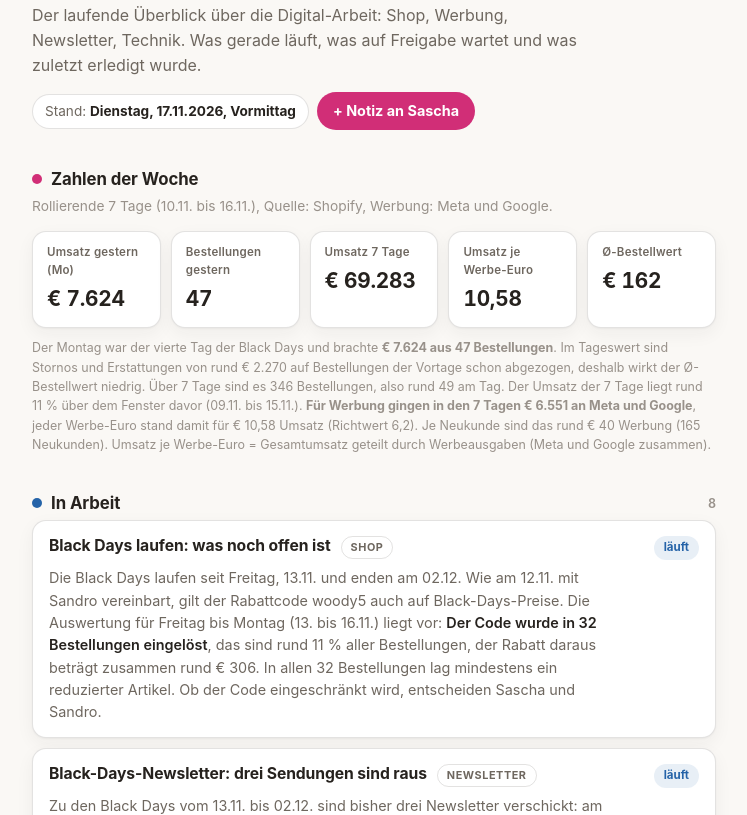
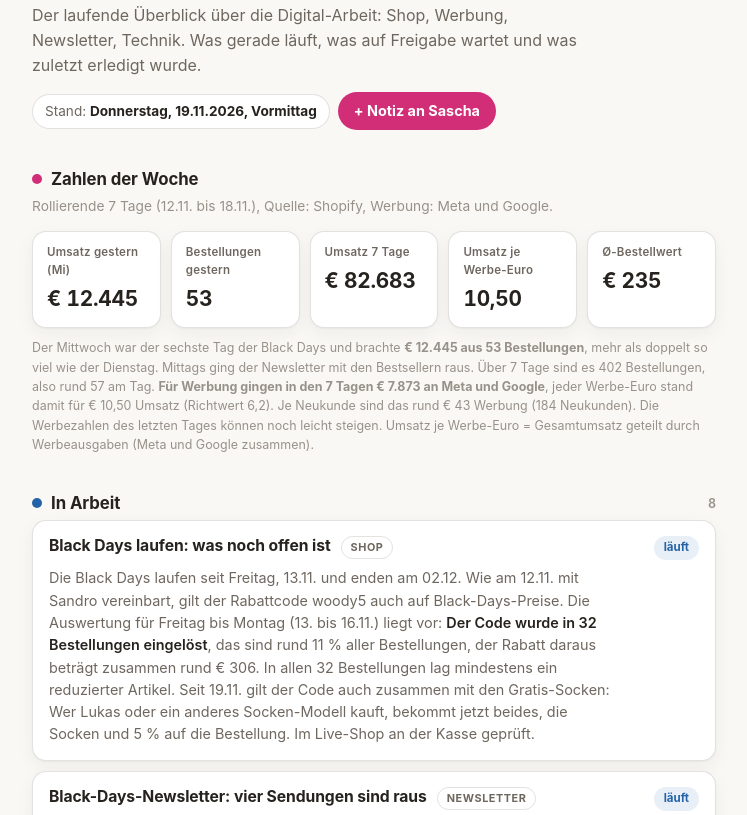
Before and after one commit to Sascha-Woody/board, a plain HTML site: page index.html in a window 1280 px wide. Shown: the part 106-921 px from the top of the page, without its empty margins (266-1013 px from the left). Drawn offline with Linux system fonts and the light colour scheme.

Commit message:
Board-Update 19.11.
Co-Authored-By: Claude Opus 5.5 <noreply@anthropic.com>

```diff
--- a/index.html
+++ b/index.html
@@ -108,20 +108,20 @@ footer{margin-top:44px;padding-top:16px;border-top:1px solid var(--line);font-si
   <div class="brand">woody® Onlineshop</div>
   <h1>Digital-Operations Board</h1>
   <p class="sub">Der laufende Überblick über die Digital-Arbeit: Shop, Werbung, Newsletter, Technik. Was gerade läuft, was auf Freigabe wartet und was zuletzt erledigt wurde.</p>
-  <div class="stand">Stand: <b>Dienstag, 17.11.2026, Vormittag</b></div><a class="notebtn" href="https://docs.google.com/forms/d/e/1FAIpQLSeDHQ6NF4WfarP_oKWyG6OaoQa1NYVLjihCkoyiTtQfTr0A9g/viewform" target="_blank" rel="noopener">+ Notiz an Sascha</a>
+  <div class="stand">Stand: <b>Donnerstag, 19.11.2026, Vormittag</b></div><a class="notebtn" href="https://docs.google.com/forms/d/e/1FAIpQLSeDHQ6NF4WfarP_oKWyG6OaoQa1NYVLjihCkoyiTtQfTr0A9g/viewform" target="_blank" rel="noopener">+ Notiz an Sascha</a>
 </header>
 
 <section aria-label="Kennzahlen">
   <h2><span class="dot" style="background:var(--accent)"></span>Zahlen der Woche</h2>
-  <p class="sectsub">Rollierende 7 Tage (10.11. bis 16.11.), Quelle: Shopify, Werbung: Meta und Google.</p>
+  <p class="sectsub">Rollierende 7 Tage (12.11. bis 18.11.), Quelle: Shopify, Werbung: Meta und Google.</p>
   <div class="kpis">
-    <div class="kpi"><span>Umsatz gestern (Mo)</span><b>€ 7.624</b></div>
-    <div class="kpi"><span>Bestellungen gestern</span><b>47</b></div>
-    <div class="kpi"><span>Umsatz 7 Tage</span><b>€ 69.283</b></div>
-    <div class="kpi"><span>Umsatz je Werbe-Euro</span><b>10,58</b></div>
-    <div class="kpi"><span>Ø-Bestellwert</span><b>€ 162</b></div>
+    <div class="kpi"><span>Umsatz gestern (Mi)</span><b>€ 12.445</b></div>
+    <div class="kpi"><span>Bestellungen gestern</span><b>53</b></div>
+    <div class="kpi"><span>Umsatz 7 Tage</span><b>€ 82.683</b></div>
+    <div class="kpi"><span>Umsatz je Werbe-Euro</span><b>10,50</b></div>
+    <div class="kpi"><span>Ø-Bestellwert</span><b>€ 235</b></div>
   </div>
-  <p class="kpinote">Der Montag war der vierte Tag der Black Days und brachte <b>€ 7.624 aus 47 Bestellungen</b>. Im Tageswert sind Stornos und Erstattungen von rund € 2.270 auf Bestellungen der Vortage schon abgezogen, deshalb wirkt der Ø-Bestellwert niedrig. Über 7 Tage sind es 346 Bestellungen, also rund 49 am Tag. Der Umsatz der 7 Tage liegt rund 11 % über dem Fenster davor (09.11. bis 15.11.). <b>Für Werbung gingen in den 7 Tagen € 6.551 an Meta und Google</b>, jeder Werbe-Euro stand damit für € 10,58 Umsatz (Richtwert 6,2). Je Neukunde sind das rund € 40 Werbung (165 Neukunden). Umsatz je Werbe-Euro = Gesamtumsatz geteilt durch Werbeausgaben (Meta und Google zusammen).</p>
+  <p class="kpinote">Der Mittwoch war der sechste Tag der Black Days und brachte <b>€ 12.445 aus 53 Bestellungen</b>, mehr als doppelt so viel wie der Dienstag. Mittags ging der Newsletter mit den Bestsellern raus. Über 7 Tage sind es 402 Bestellungen, also rund 57 am Tag. <b>Für Werbung gingen in den 7 Tagen € 7.873 an Meta und Google</b>, jeder Werbe-Euro stand damit für € 10,50 Umsatz (Richtwert 6,2). Je Neukunde sind das rund € 43 Werbung (184 Neukunden). Die Werbezahlen des letzten Tages können noch leicht steigen. Umsatz je Werbe-Euro = Gesamtumsatz geteilt durch Werbeausgaben (Meta und Google zusammen).</p>
 </section>
 
 <section aria-label="In Arbeit">
@@ -129,11 +129,11 @@ footer{margin-top:44px;padding-top:16px;border-top:1px solid var(--line);font-si
   <div class="cards">
     <div class="card">
       <div class="top"><h3>Black Days laufen: was noch offen ist</h3><span class="tag">Shop</span><span class="chip work">läuft</span></div>
-      <p>Die Black Days laufen seit Freitag, 13.11. und enden am 02.12. Wie am 12.11. mit Sandro vereinbart, gilt der Rabattcode woody5 auch auf Black-Days-Preise. Die Auswertung für Freitag bis Montag (13. bis 16.11.) liegt vor: <b>Der Code wurde in 32 Bestellungen eingelöst</b>, das sind rund 11 % aller Bestellungen, der Rabatt daraus beträgt zusammen rund € 306. In allen 32 Bestellungen lag mindestens ein reduzierter Artikel. Ob der Code eingeschränkt wird, entscheiden Sascha und Sandro.</p>
+      <p>Die Black Days laufen seit Freitag, 13.11. und enden am 02.12. Wie am 12.11. mit Sandro vereinbart, gilt der Rabattcode woody5 auch auf Black-Days-Preise. Die Auswertung für Freitag bis Montag (13. bis 16.11.) liegt vor: <b>Der Code wurde in 32 Bestellungen eingelöst</b>, das sind rund 11 % aller Bestellungen, der Rabatt daraus beträgt zusammen rund € 306. In allen 32 Bestellungen lag mindestens ein reduzierter Artikel. Seit 19.11. gilt der Code auch zusammen mit den Gratis-Socken: Wer Lukas oder ein anderes Socken-Modell kauft, bekommt jetzt beides, die Socken und 5 % auf die Bestellung. Im Live-Shop an der Kasse geprüft.</p>
     </div>
     <div class="card">
-      <div class="top"><h3>Black-Days-Newsletter: drei Sendungen sind raus</h3><span class="tag">Newsletter</span><span class="chip work">läuft</span></div>
-      <p>Zu den Black Days vom 13.11. bis 02.12. sind bisher drei Newsletter verschickt: am Mittwoch, 11.11., am Freitag, 13.11. zum Start und am Sonntag, 15.11. Neun weitere Sendungen für die Zeit ab 18.11. liegen als Entwurf vor und bekommen vor dem Versand noch den Aufbau der letzten Newsletter. Die Sonderausgaben am 20. und 27.11. folgen extra. In die automatischen Mails, zum Beispiel nach einem abgebrochenen Einkauf, kommt noch ein Hinweis auf die Black Days. Ein Probelauf dafür ist geprüft, der Einbau steht noch aus. Die Adventskalender-Seite im Shop zeigt noch den Stand vom Vorjahr und wird neu befüllt, sobald der Inhalt der Türchen feststeht.</p>
+      <div class="top"><h3>Black-Days-Newsletter: vier Sendungen sind raus</h3><span class="tag">Newsletter</span><span class="chip work">läuft</span></div>
+      <p>Zu den Black Days vom 13.11. bis 02.12. sind bisher vier Newsletter verschickt: am Mittwoch, 11.11., am Freitag, 13.11. zum Start, am Sonntag, 15.11. und am Mittwoch, 18.11. mit den Bestsellern. Die weiteren Sendungen bis 02.12. liegen als Entwurf vor und bekommen vor dem Versand noch den Aufbau der letzten Newsletter. Die Sonderausgaben am 20. und 27.11. folgen extra. In die automatischen Mails, zum Beispiel nach einem abgebrochenen Einkauf, kommt noch ein Hinweis auf die Black Days. Ein Probelauf dafür ist geprüft, der Einbau steht noch aus. Die Adventskalender-Seite im Shop zeigt noch den Stand vom Vorjahr und wird neu befüllt, sobald der Inhalt der Türchen feststeht.</p>
     </div>
     <div class="card">
       <div class="top"><h3>Black-Days-Werbung: Motive und Videos</h3><span class="tag">Werbung</span><span class="chip work">läuft</span></div>
@@ -149,7 +149,7 @@ footer{margin-top:44px;padding-top:16px;border-top:1px solid var(--line);font-si
     </div>
     <div class="card">
       <div class="top"><h3>Temu: Damen- und Herren-Modelle angelegt</h3><span class="tag">Shop</span><span class="chip work">läuft</span></div>
-      <p>Bei Temu sind 35 von 39 Modellen sichtbar und bestellbar (22 Damen, 13 Herren), mit den eigenen Temu-Preisen. Im Onlineshop bleiben alle Preise unverändert. Sechs der sieben eigenen Temu-Texte sind freigegeben, einer wurde abgelehnt und wird neu eingereicht. Zwei Modelle hat Temu mit einem Hinweis auf das Markenzeichen entfernt. Deshalb testen wir an drei Modellen Titel ohne Markenzeichen, danach folgt der Rest. Am 16.11. kam die erste Temu-Bestellung, aus Deutschland (Lukas Fell). Sie ist nicht automatisch im Onlineshop angekommen, weil bis dahin nur der österreichische Temu-Shop mit dem Onlineshop verbunden war. Seit 16.11. nachmittags ist auch der deutsche verbunden. Die erste Bestellung muss deshalb von Hand versendet und in Temu bestätigt werden. Die Sendungsnummer wird bei Temu weiter von Hand eingetragen, weil die Österreichische Post in der Verbindung nicht auswählbar ist. Offen: Für die Marke braucht Temu eine Erklärung von Gerhard, ein Entwurf liegt vor, darum kümmert sich Sandro. Ob wir bei Temu zu Black Friday Rabatte oder Werbung schalten, entscheidet Sandro.</p>
+      <p>Bei Temu sind 35 von 39 Modellen sichtbar und bestellbar (22 Damen, 13 Herren), mit den eigenen Temu-Preisen. Im Onlineshop bleiben alle Preise unverändert. Sechs der sieben eigenen Temu-Texte sind freigegeben, einer wurde abgelehnt und wird neu eingereicht. Zwei Modelle hat Temu mit einem Hinweis auf das Markenzeichen entfernt. Deshalb testen wir an drei Modellen Titel ohne Markenzeichen, danach folgt der Rest. Am 16.11. kam die erste Temu-Bestellung, aus Deutschland (Lukas Fell). Sie ist nicht automatisch im Onlineshop angekommen, weil bis dahin nur der österreichische Temu-Shop mit dem Onlineshop verbunden war. Seit 16.11. nachmittags ist auch der deutsche verbunden. Die erste Bestellung wurde deshalb von Hand versendet und ist bei Temu rechtzeitig als versandt bestätigt. Die Sendungsnummer wird bei Temu weiter von Hand eingetragen, weil die Österreichische Post in der Verbindung nicht auswählbar ist. Offen: Für die Marke braucht Temu eine Erklärung von Gerhard, ein Entwurf liegt vor, darum kümmert sich Sandro. Ob wir bei Temu zu Black Friday Rabatte oder Werbung schalten, entscheidet Sandro.</p>
     </div>
     <div class="card">
       <div class="top"><h3>Willkommens-Mails für neue Abonnenten geprüft und repariert</h3><span class="tag">Newsletter</span><span class="chip work">Rest zurückgestellt</span></div>
@@ -205,6 +205,10 @@ footer{margin-top:44px;padding-top:16px;border-top:1px solid var(--line);font-si
   <h2><span class="dot" style="background:var(--done)"></span>Erledigt<span class="n">letzte 14 Tage</span></h2>
   <div class="cards">
     <div class="card">
+<div class="top"><h3>Mittwochs-Newsletter mit zehn Black-Days-Bestsellern versendet</h3><span class="tag">Newsletter</span><span class="datum">Mi 18.11.</span></div>
+<p>Am Mittwoch um 13:30 Uhr ging der Newsletter mit zehn Bestsellern zum Black-Days-Preis raus, darunter Lukas, Olga, Harry, Tanja und Ramona, jedes Modell in einer anderen Farbe. Er wurde rund 34.400 Mal zugestellt, 28,1 % haben ihn geöffnet, 2,9 % haben geklickt. Am häufigsten geklickt wurden der Knopf oben und die Modelle Olga und Paul. Der Tag brachte <b>€ 12.445 Umsatz aus 53 Bestellungen</b> über alle Kanäle. Im Versandsystem bestätigt.</p>
+</div>
+<div class="card">
       <div class="top"><h3>Sonntags-Newsletter mit zehn Black-Days-Favoriten versendet</h3><span class="tag">Newsletter</span><span class="datum">So 15.11.</span></div>
       <p>Am Sonntag um 8 Uhr ging der Newsletter „Jetzt bis zu 60% sparen - BLACK DAYS bei woody®“ raus. Er zeigt zehn Modelle mit altem und neuem Preis: Lukas in Olivia, Maxima in Baby Blue, Harry, Olga in Nero-Argento, Wayne in Rosso-Weiss, Roxy in Gold, Pascal in Caffe, Tanja in Gold, Sam in Nero und Marie in Sand. Der Versandtag brachte <b>€ 21.668 Umsatz aus 87 Bestellungen</b> über alle Kanäle. Im Versandsystem bestätigt.</p>
     </div>
@@ -248,15 +252,7 @@ footer{margin-top:44px;padding-top:16px;border-top:1px solid var(--line);font-si
       <div class="top"><h3>Taschen-Sale-Newsletter an die Fabriksverkauf-Liste versendet</h3><span class="tag">Newsletter</span><span class="datum">Do 05.11.</span></div>
       <p>Am Donnerstag um 18 Uhr ging der Newsletter zum Taschen-Sale an die Fabriksverkauf-Liste: bis zu 50 % auf ausgewählte Taschen, exklusiv vor Ort im Fabriksverkauf in Müllnern, mit dem neuen Foto der Taschenwand im Laden. Unten ein kurzer Hinweis auf 15 % auf Schuhe im Onlineshop. Versand im Versandsystem bestätigt.</p>
     </div>
-    <div class="card">
-      <div class="top"><h3>Mittwochs-Newsletter „Einfach woody schenken“ versendet</h3><span class="tag">Newsletter</span><span class="datum">Mi 04.11.</span></div>
-      <p>Der Newsletter greift das Motiv der Busheck-Werbung auf: „Nicht lange denken. Einfach woody schenken.“ Gezeigt werden Lukas Fell, Tanja in Chocolate und der Onlineshop-Gutschein, ohne Rabatt und ohne Hinweis auf die Black Days. Am Mittwoch um 13:30 Uhr versendet, im Versandsystem bestätigt.</p>
     </div>
-    <div class="card">
-      <div class="top"><h3>Rücksende-Etikett offiziell gestartet</h3><span class="tag">Shop</span><span class="datum">Di 03.11.</span></div>
-      <p>Das Etikett für Rücksendungen ist jetzt offiziell im Shop und an sieben Stellen verlinkt, wo Kundinnen danach suchen. In der Werbung auf Google, Facebook und Instagram taucht es bewusst nicht auf. Die ersten zwei Wochen schauen wir jeden Morgen nach, ob alle Bestellungen sauber durchlaufen. Am ersten Tag gab es eine echte Bestellung aus Österreich, ohne Fehler. Offen: Hinweis an Jasmin, Bestand nachbuchen und ein Test an einem Post-Automaten.</p>
-    </div>
-  </div>
 </section>
 
 <section aria-label="Deine Notizen">
```
